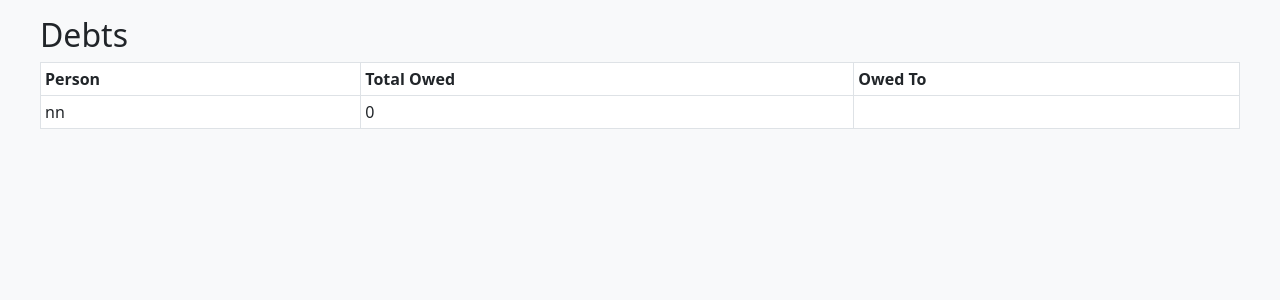
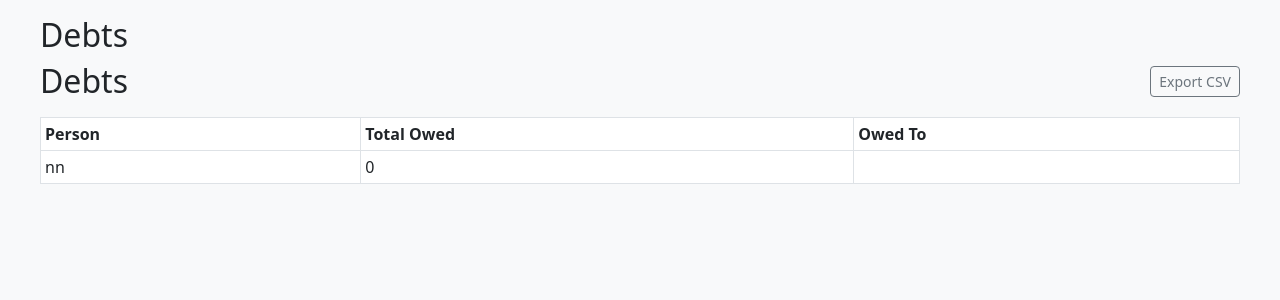
Before and after one commit to TarunB-Git/travelapp, a Flask app: page /debts in a window 1280 px wide. Shown: the part 80-380 px from the top of the page. Run offline with Flask 3, Linux system fonts and the light colour scheme; a user stored in the database is signed in; data comes from the database, SQL or seed files in the repository; data that the repository does not hold is empty.

Commit message:
Update debts.html

```diff
--- a/app/templates/debts.html
+++ b/app/templates/debts.html
@@ -1,6 +1,13 @@
 {% extends "base.html" %}
 {% block body %}
 <h2>Debts</h2>
+
+<div class="d-flex justify-content-between align-items-center mb-3">
+  <h2 class="mb-0">Debts</h2>
+  <a href="/export/debts.csv" class="btn btn-outline-secondary btn-sm">Export CSV</a>
+</div>
+
+
 {% if table %}
   <table class="table table-bordered table-sm">
     <thead>
```
